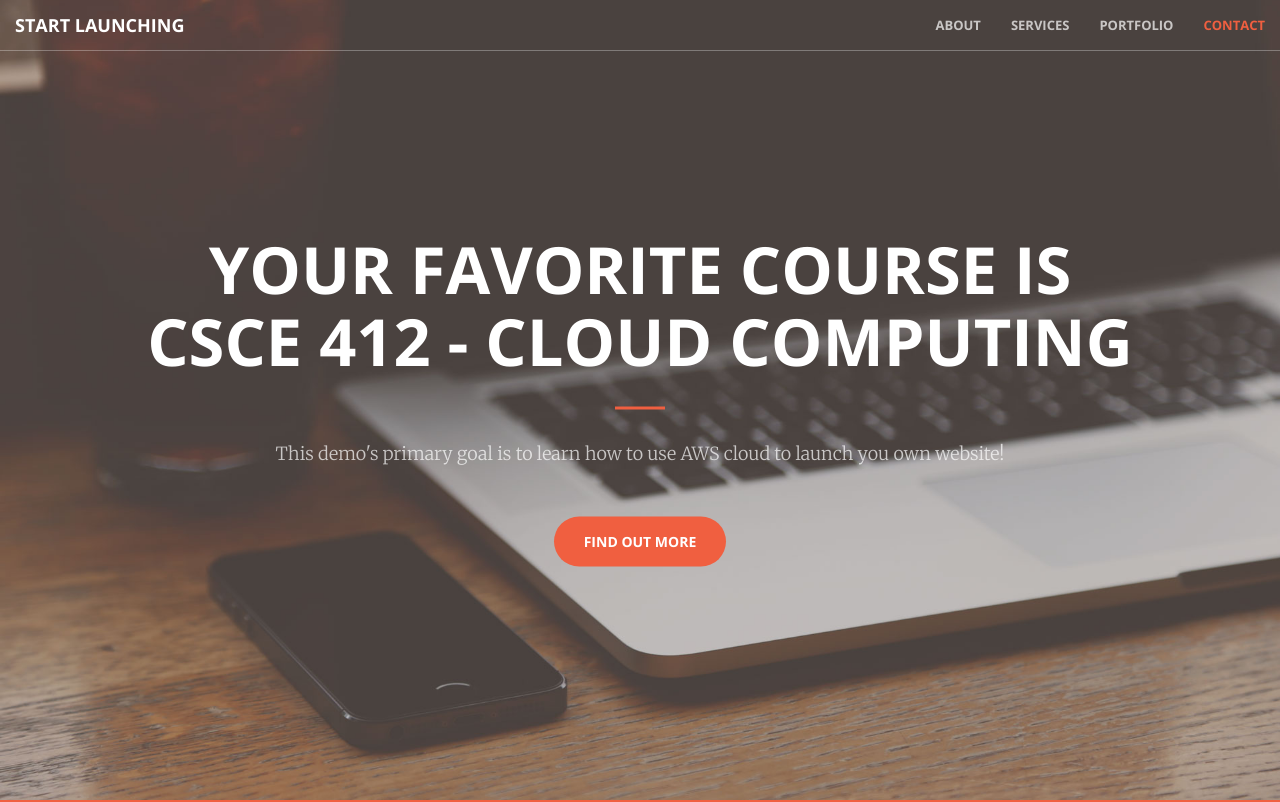
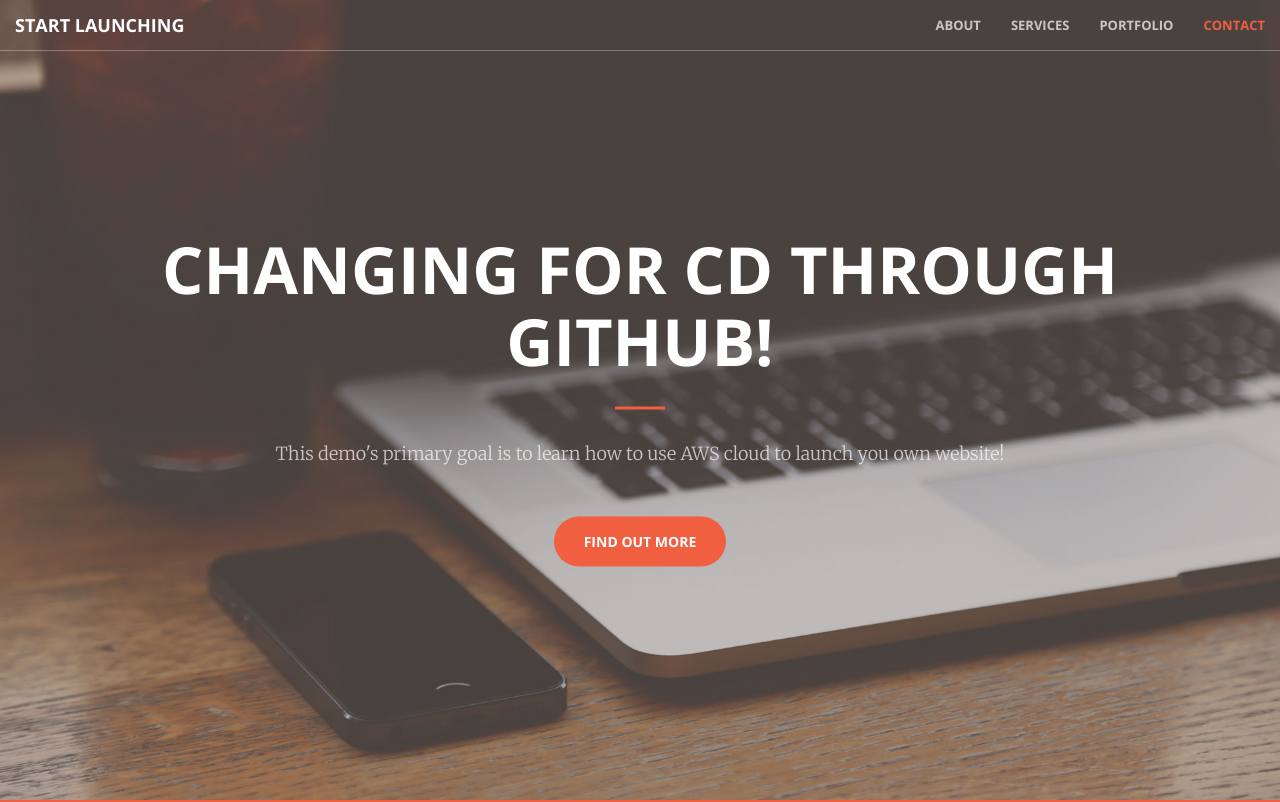
Before and after one commit to mahirahsamah/csce412-project3, a plain HTML site: page index.html in a window 1280 px wide. Shown: the top 802 px of the page. Drawn offline with nearby package versions, Linux system fonts and the light colour scheme.

Commit message:
made a change

```diff
--- a/index.html
+++ b/index.html
@@ -74,7 +74,7 @@
     <header>
         <div class="header-content">
             <div class="header-content-inner">
-                <h1>Your Favorite Course is CSCE 412 - Cloud Computing</h1>
+                <h1>Changing for CD through GitHub!</h1>
                 <hr>
                 <p>This demo's primary goal is to learn how to use AWS cloud to launch you own website!</p>
                 <a href="#about" class="btn btn-primary btn-xl page-scroll">Find Out More</a>
```
